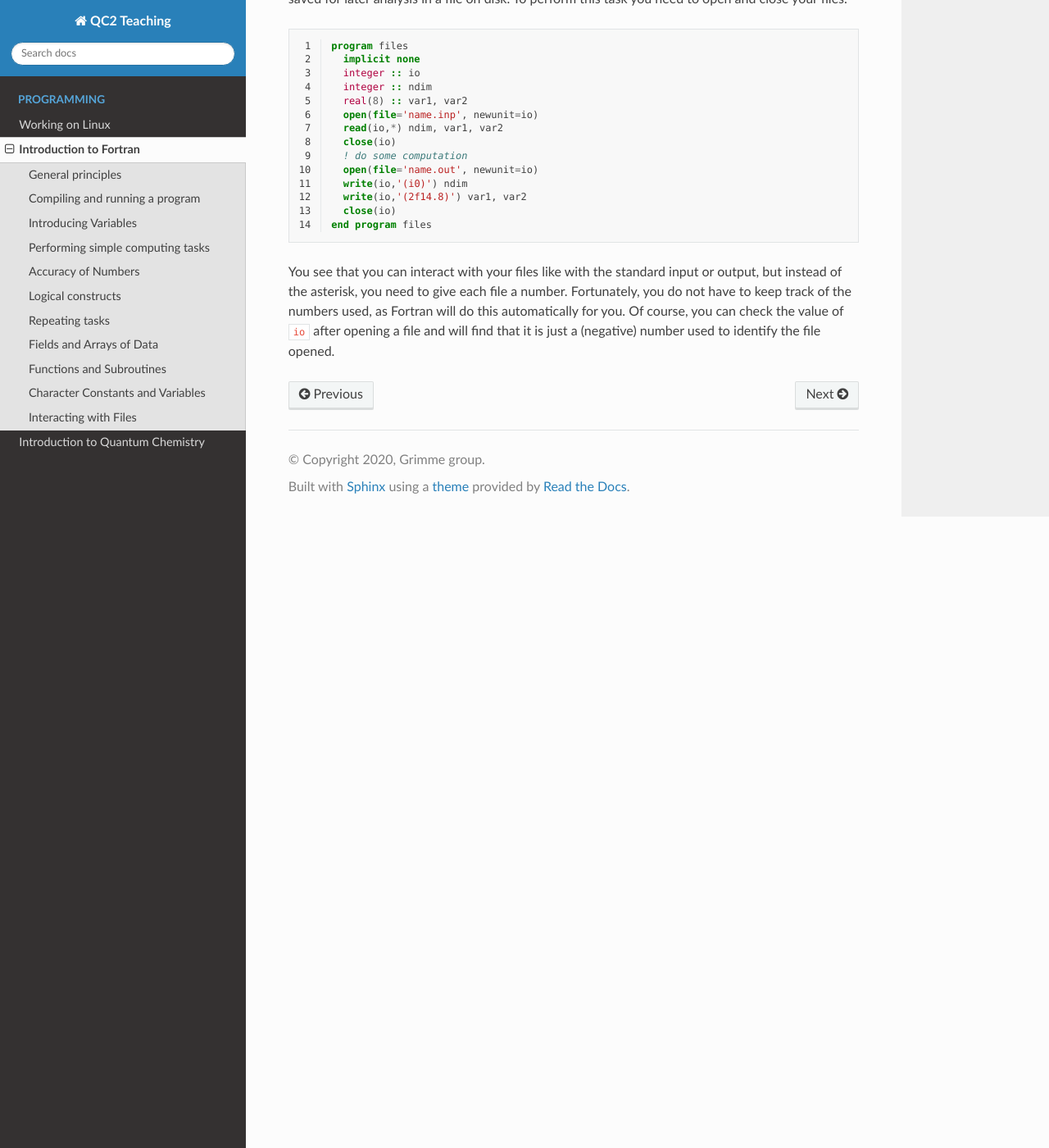
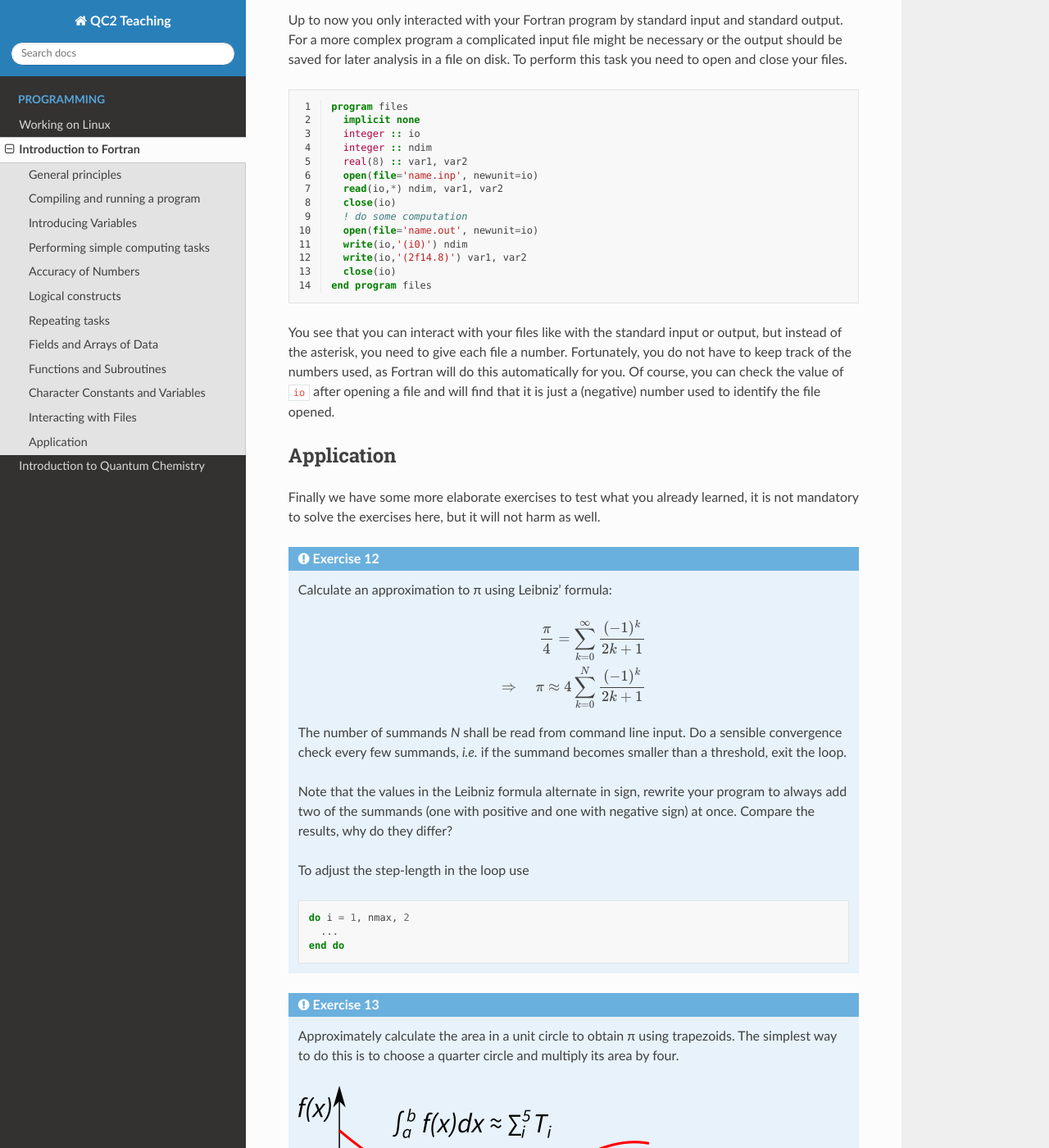
Before and after one commit to grimme-lab/qc2-teaching, a Sphinx documentation site: the page built from doc/programming.rst, in a window 1280 px wide and 1400 px high, scrolled down 22746 px. Shown: the whole window at 82% size. Built offline with Sphinx 7.4.7 and the Read the Docs theme 2.0.0, drawn with Linux system fonts in a browser that asks for light colours; some of the changed text lies outside the part shown.

Commit message:
add advanced programming exercises

```diff
--- a/doc/programming.rst
+++ b/doc/programming.rst
@@ -1141,6 +1141,9 @@ the ``use`` statement to the main program.
 
    1. Implement your ``product``, ``maxval`` and ``minval`` function in the
       ``array_funcs`` module. Compare your results with your previous programs.
+   2. Write functions to perform the scalar product between two vectors and
+      reuse it to write a function for matrix-vector multiplications.
+      Compare to the intrinsic functions ``dot_product`` and ``matmul``.
 
 Character Constants and Variables
 ---------------------------------
@@ -1244,3 +1247,68 @@ Fortunately, you do not have to keep track of the numbers used, as Fortran will
 do this automatically for you. Of course, you can check the value of ``io`` after
 opening a file and will find that it is just a (negative) number used to identify
 the file opened.
+
+Application
+-----------
+
+Finally we have some more elaborate exercises to test what you already learned,
+it is not mandatory to solve the exercises here, but it will not harm as well.
+
+.. admonition:: Exercise 12
+
+   Calculate an approximation to π using Leibniz' formula:
+
+   .. math::
+
+      \frac\pi4 = \sum_{k=0}^{\infty} \frac{(-1)^{k}}{2k+1} \\
+      \Rightarrow \quad \pi \approx 4 \sum_{k=0}^{N} \frac{(-1)^{k}}{2k+1}
+
+   The number of summands *N* shall be read from command line input.
+   Do a sensible convergence check every few summands, *i.e.* if the summand
+   becomes smaller than a threshold, exit the loop.
+
+   Note that the values in the Leibniz formula alternate in sign, rewrite your
+   program to always add two of the summands (one with positive and one with
+   negative sign) at once. Compare the results, why do they differ?
+
+   To adjust the step-length in the loop use
+
+   .. code-block:: fortran
+
+      do i = 1, nmax, 2
+        ...
+      end do
+
+
+.. admonition:: Exercise 13
+
+   Approximately calculate the area in a unit circle to obtain π using trapezoids.
+   The simplest way to do this is to choose a quarter circle and multiply its area
+   by four.
+
+   .. image:: img/trapezoidal-rule.png
+      :alt: Trapezoidal integration of a function
+
+   Recall that the area of a trapezoid is the average of its sides times its
+   height. The number of trapezoids shall be read from command line input.
+
+
+.. admonition:: Exercise 14
+
+   Approximately calculate π using the statistical method.
+
+   .. image:: img/monte-carlo.png
+      :alt: Monte Carlo integration
+
+   Generate pairs of random numbers *(x,y)* in the interval [0,1].
+   If they correspond to a point within the quarter circle, count them as
+   “in”. For large numbers of pairs, the ratio of “in” to the total number
+   of pairs should correspond to the ratio of the area of the quarter circle
+   to the area of the square (as described by the mentioned interval).
+
+   To generate (pseudo-)random numbers in Fortran use
+
+   .. code-block:: fortran
+
+      real(kind) :: x(dim)
+      call random_number(x)
```
Also changed, not shown: doc/img/monte-carlo.png (added), doc/img/monte-carlo.svg (added), doc/img/trapezoidal-rule.png (added), doc/img/trapezoidal-rule.svg (added).
